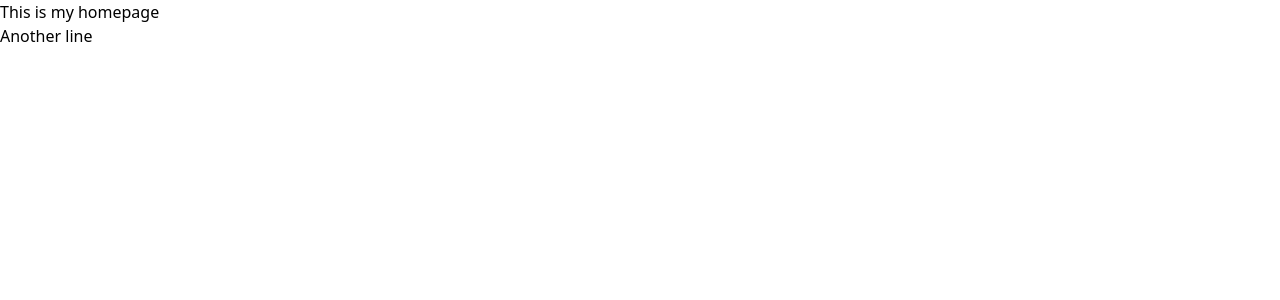
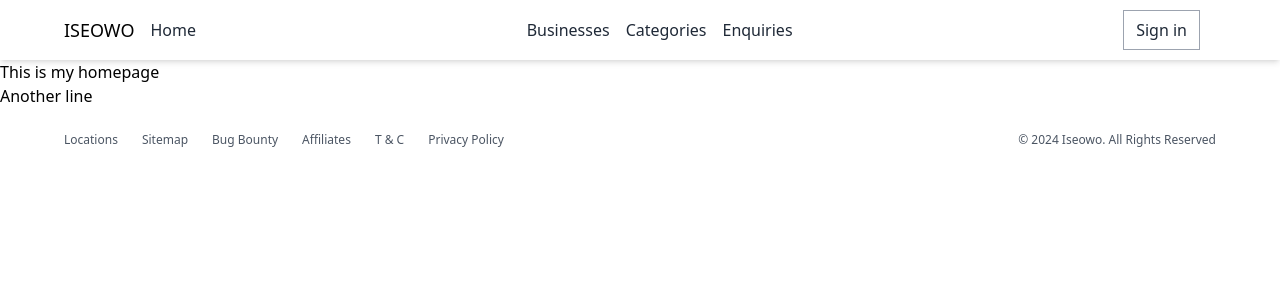
Before and after one commit to fallyfox/iseowo, a Next.js app: page / in a window 1280 px wide. Shown: the top 300 px of the page. Built offline with nearby package versions, Linux system fonts and the light colour scheme.

Commit message:
navbar and footer designs

```diff
--- a/app/layout.js
+++ b/app/layout.js
@@ -1,5 +1,7 @@
 import localFont from "next/font/local";
 import "./globals.css";
+import { Footer } from "@/components/Footer";
+import { Nav } from "@/components/Nav";
 
 const geistSans = localFont({
   src: "./fonts/GeistVF.woff",
@@ -13,8 +15,8 @@
 });
 
 export const metadata = {
-  title: "Create Next App",
-  description: "Generated by create next app",
+  title: "Iseowo | The Freelance Spot for Creators",
+  description: "Post and get freelance gigs",
 };
 
 export default function RootLayout({ children }) {
@@ -23,7 +25,9 @@
       <body
         className={`${geistSans.variable} ${geistMono.variable} antialiased`}
       >
+        <Nav/>
         {children}
+        <Footer />
       </body>
     </html>
   );
--- /dev/null
+++ b/components/Footer.js
@@ -0,0 +1,18 @@
+import Link from "next/link";
+
+export function Footer () {
+    return (
+        <footer className="flex flex-col lg:flex-row lg:justify-between gap-4 bg-white py-4 md:py-6 px-2 md:px-8 lg:px-16">
+            <ul className="flex flex-wrap gap-4 md:gap-6">
+                <li className="text-xs text-gray-600"><Link href="#">Locations</Link></li>
+                <li className="text-xs text-gray-600"><Link href="#">Sitemap</Link></li>
+                <li className="text-xs text-gray-600"><Link href="#">Bug Bounty</Link></li>
+                <li className="text-xs text-gray-600"><Link href="#">Affiliates</Link></li>
+                <li className="text-xs text-gray-600"><Link href="#">T & C</Link></li>
+                <li className="text-xs text-gray-600"><Link href="#">Privacy Policy</Link></li>
+            </ul>
+
+            <p className="text-xs text-gray-600">&copy; 2024 Iseowo. All Rights Reserved</p>
+        </footer>
+    )
+}
--- /dev/null
+++ b/components/Nav.js
@@ -0,0 +1,55 @@
+"use client"
+import { useState } from "react";
+import Link from "next/link";
+import { Bebas_Neue } from "next/font/google";
+import { HiMenuAlt3 } from "react-icons/hi";
+import { GoDash } from "react-icons/go";
+
+const bebasNeue = Bebas_Neue({
+    subsets:["latin"],
+    weight:"400"
+})
+
+export function Nav () {
+    const [menuClicked,setMenuClicked] = useState(false);
+
+    return (
+        <>
+        <nav className="h-[60px] w-full flex justify-between items-center px-2 md:px-8 lg:px-16 shadow-md">
+            <ul className="flex flex-col lg:flex-row lg:items-center gap-4">
+                <li className={`${bebasNeue} text-lg uppercase`}><Link href="/">Iseowo</Link></li>
+                <li className="text-md text-gray-800 hidden lg:block"><Link href="/">Home</Link></li>
+            </ul>
+            <ul className="hidden lg:flex flex-col lg:flex-row lg:items-center gap-4">
+                <li className="text-md text-gray-800"><Link href="#">Businesses</Link></li>
+                <li className="text-md text-gray-800"><Link href="#">Categories</Link></li>
+                <li className="text-md text-gray-800"><Link href="#">Enquiries</Link></li>
+            </ul>
+            <ul className="flex flex-row items-center gap-4">
+                <li>
+                    <Link href="#" className="text-md text-gray-800 border border-gray-400 py-2 px-3">Sign in</Link>
+                </li>
+                <li>
+                    {
+                        menuClicked ?
+                        <GoDash onClick={() => setMenuClicked(false)} className="text-gray-800 text-2xl lg:hidden"/>
+                        :
+                        <HiMenuAlt3 onClick={() => setMenuClicked(true)} className="text-gray-800 text-2xl lg:hidden"/>
+                    }
+                </li>
+            </ul>
+        </nav>
+
+        {/* mobile nav links */}
+        <div
+        style={{display:menuClicked ? "flex" : "none"}}
+        className="w-full min-h-[380px] absolute top-[62px] bg-white px-2 md:px-8">
+            <ul className="w-full flex flex-col justify-start items-end gap-6 py-8">
+                <li className="text-2xl text-gray-800"><Link href="#">Businesses</Link></li>
+                <li className="text-2xl text-gray-800"><Link href="#">Categories</Link></li>
+                <li className="text-2xl text-gray-800"><Link href="#">Enquiries</Link></li>
+            </ul>
+        </div>
+        </>
+    )
+}
```
Also changed, not shown: package.json (+5 -4 lines), 1 other file (tests, documents, lock files or other folders).
